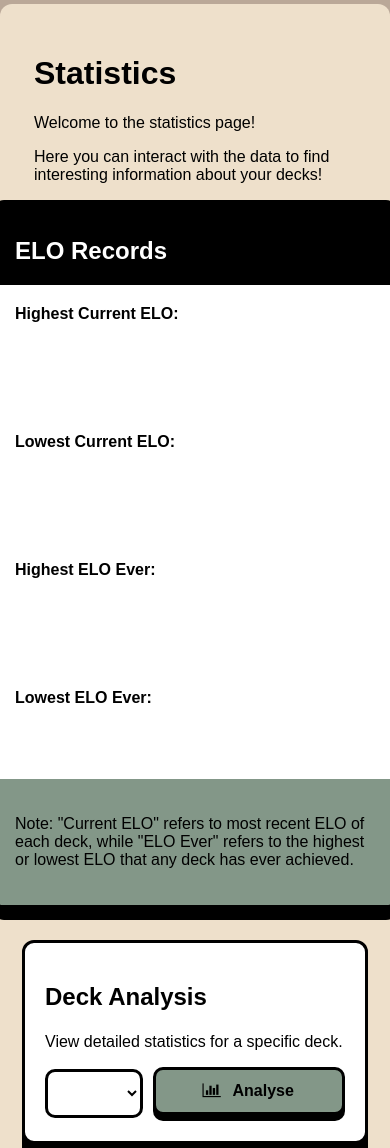
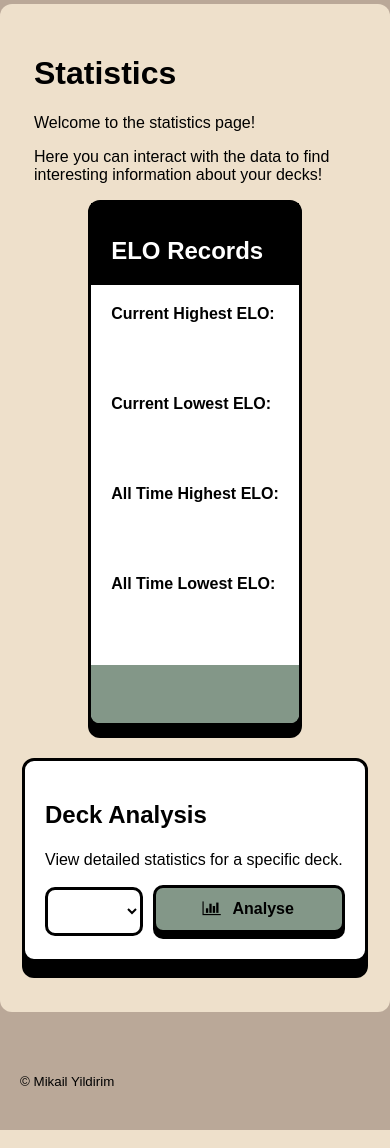
Before and after one commit to mikthelegend/commander_games, a Flask app: page /stats in a window 390 px wide. Shown: the part 149-1297 px from the top of the page. Run offline with Flask 3, Linux system fonts and the light colour scheme; data that the repository does not hold is empty.

Commit message:
Fix small aesthetic issues for mobile

```diff
--- a/static/style.css
+++ b/static/style.css
@@ -481,10 +481,10 @@ textarea {
   .nav-list {
     justify-content: space-between;
   }
-  /* .card {
+  .card {
     width: auto;
     max-width: 400px;
-  } */
+  }
   body {
     margin: 0 0 40px 0;
     padding: 0;
--- a/templates/stats.html
+++ b/templates/stats.html
@@ -24,13 +24,13 @@
         </div>
         <div class="card_body">
             <!-- Change to "Current Lowest ELO" and "All Time Lowest ELO"? -->
-            <b>Highest Current ELO:</b><p id="highest_current_elo"></p> <br>
-            <b>Lowest Current ELO:</b><p id="lowest_current_elo"></p> <br>
-            <b>Highest ELO Ever:</b><p id="highest_elo_ever"></p> <br>
-            <b>Lowest ELO Ever:</b><p id="lowest_elo_ever"></p>
+            <strong>Current Highest ELO:</strong><p id="highest_current_elo"></p>
+            <strong>Current Lowest ELO:</strong><p id="lowest_current_elo"></p>
+            <strong>All Time Highest ELO:</strong><p id="highest_elo_ever"></p>
+            <strong>All Time Lowest ELO:</strong><p id="lowest_elo_ever"></p>
         </div>
         <div class="card_footer">
-            <p>Note: "Current ELO" refers to most recent ELO of each deck, while "ELO Ever" refers to the highest or lowest ELO that any deck has ever achieved.</p>
+            <br>
         </div>
     </div>
     <div class="block" id="analysis_container">
```
